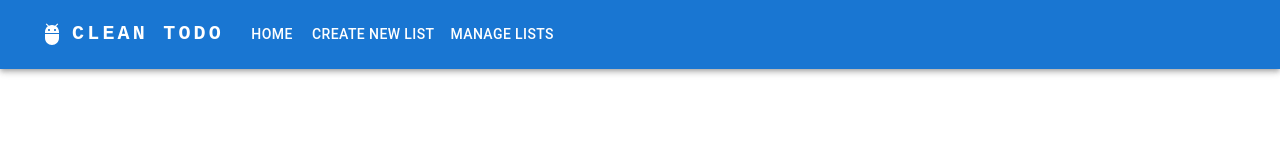
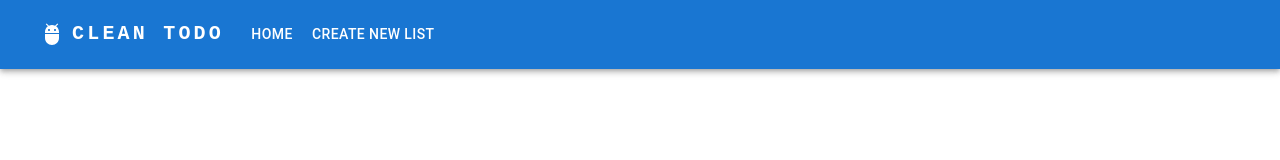
Before and after one commit to walkersoft/clean-todo-react, a React (Create React App) app: page / in a window 1280 px wide. Shown: the top 160 px of the page. Built offline with nearby package versions, Linux system fonts and the light colour scheme.

Commit message:
Remove manage list link

```diff
--- a/src/components/common/navigation/NavigationBar.tsx
+++ b/src/components/common/navigation/NavigationBar.tsx
@@ -6,7 +6,7 @@ import { MobileNavigation } from "./MobileNavigation";
 
 export function NavigationBar() {
   const title = "CLEAN TODO";
-  const pages = ["Home", "Create New List", "Manage Lists"];
+  const pages = ["Home", "Create New List"];
 
   const [navAnchorElement, setNavAnchorElement] = useState<HTMLElement | null>(
     null
```
